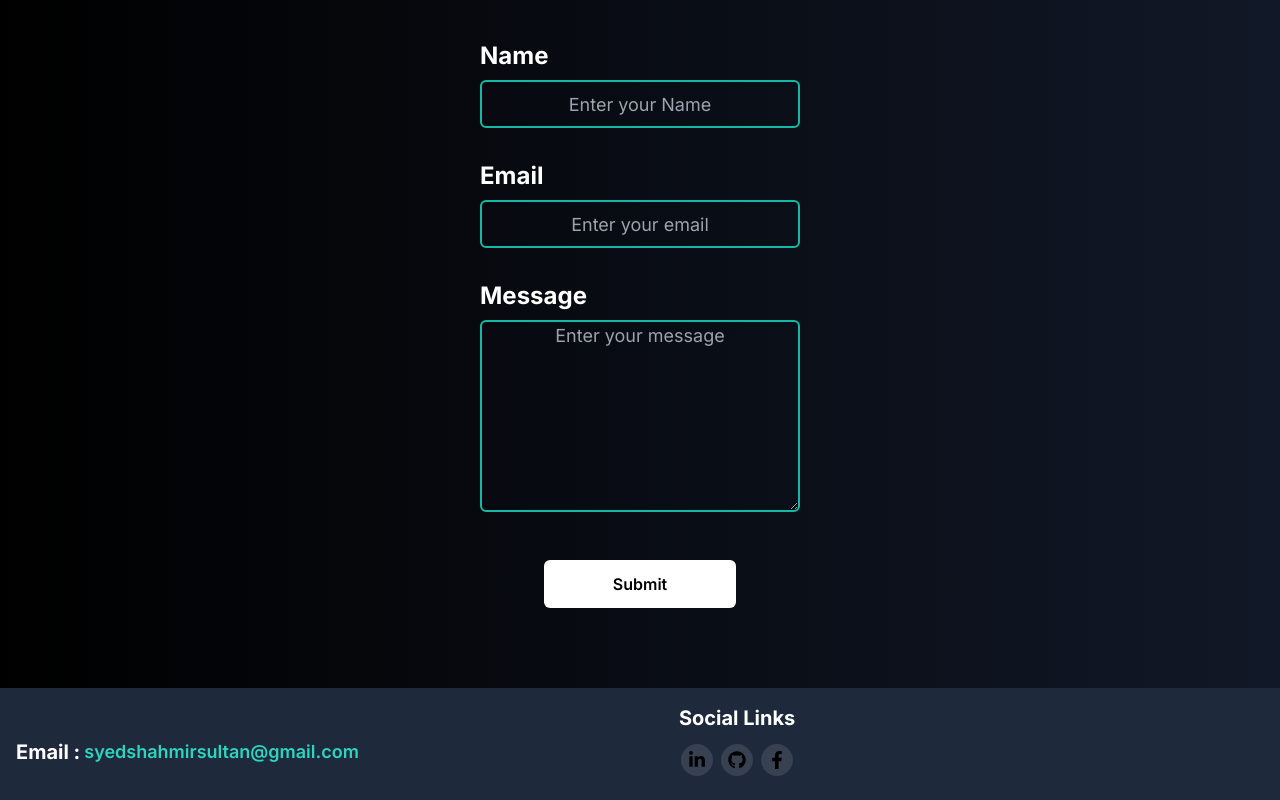
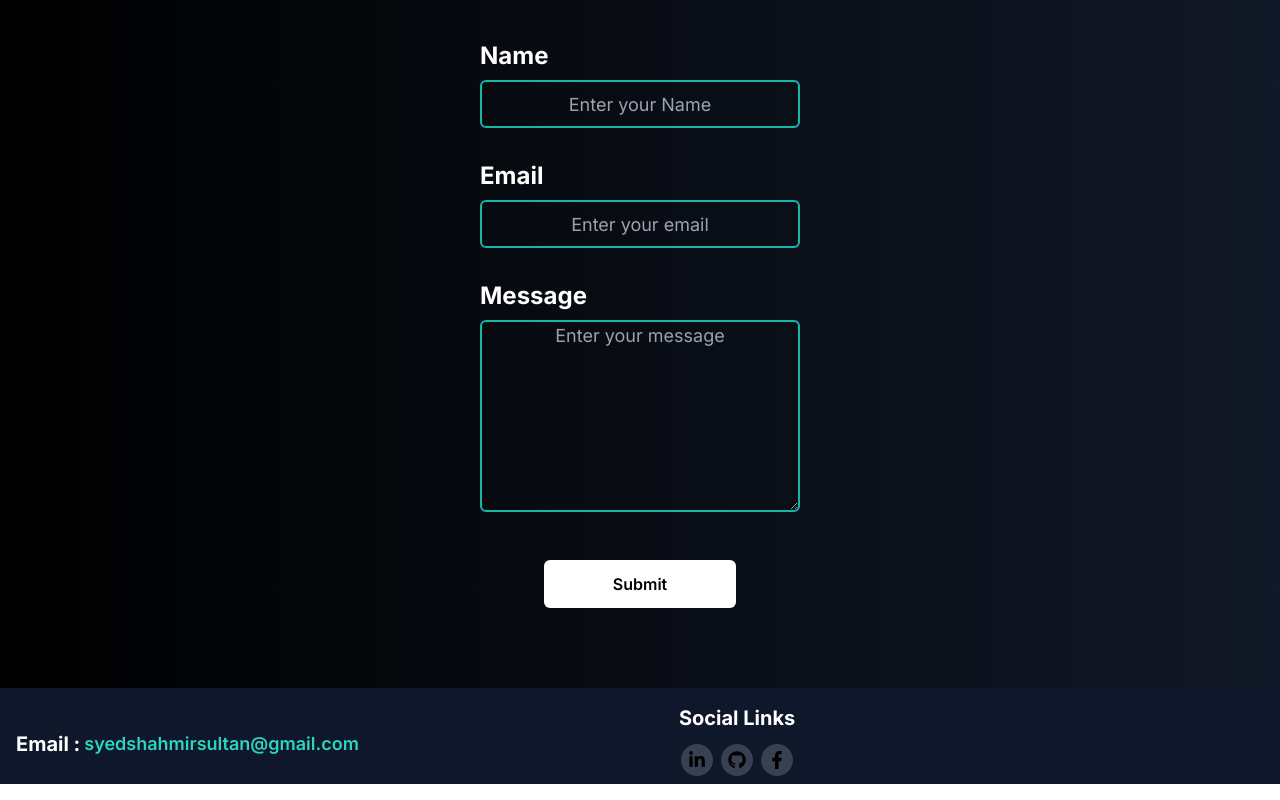
Before and after one commit to syedshahmirsultan/Headstarter-Project1, a Next.js app: page / in a window 1280 px wide. Shown: the part 5254-6054 px from the top of the page. Built offline with nearby package versions, Linux system fonts and the light colour scheme.

Commit message:
updated code

```diff
--- a/app/Components/Footer.tsx
+++ b/app/Components/Footer.tsx
@@ -21,7 +21,7 @@ const icons = [{
 
 const Footer = () => {
     return (
-        <section  className="h-auto p-2 md:p-0 md:h-28 pt-4 bg-slate-800 w-full flex flex-col md:flex-row gap-y-6 md:gap-x-80">
+        <section  className="h-auto p-2 md:p-0 md:h-24 pt-4 bg-slate-900 w-full flex flex-col md:flex-row gap-y-6 md:gap-x-80">
         <div className='flex flex-col items-center md:justify-start md:flex-row gap-y-2 gap-x-1 ml-4 pt-4'>
         <h2 className="text-white font-bold text-xl">Email : </h2>
         <p className='text-teal-400 text-lg font-semibold'> syedshahmirsultan@gmail.com</p>
```
Also changed, not shown: 1 other file (tests, documents, lock files or other folders).
